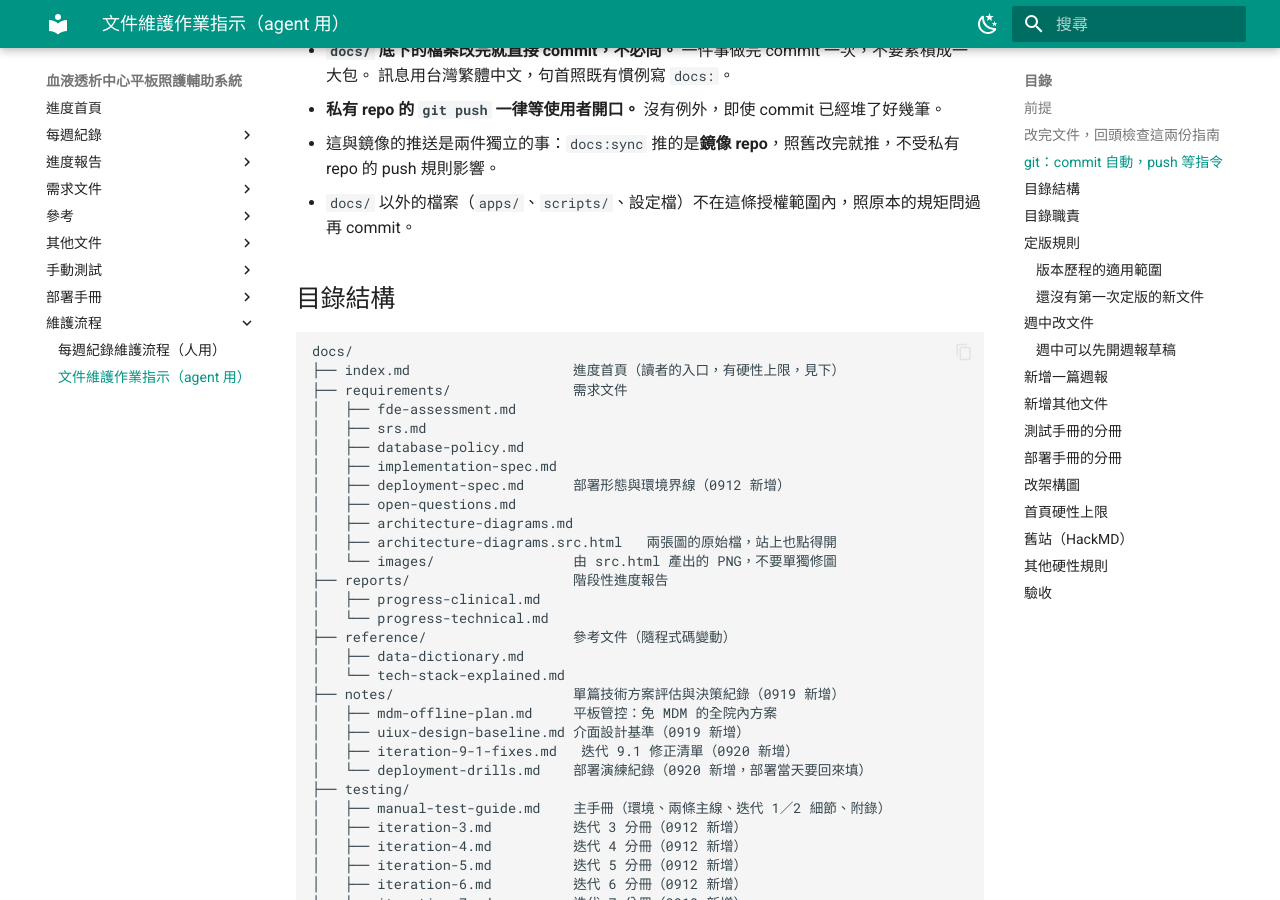
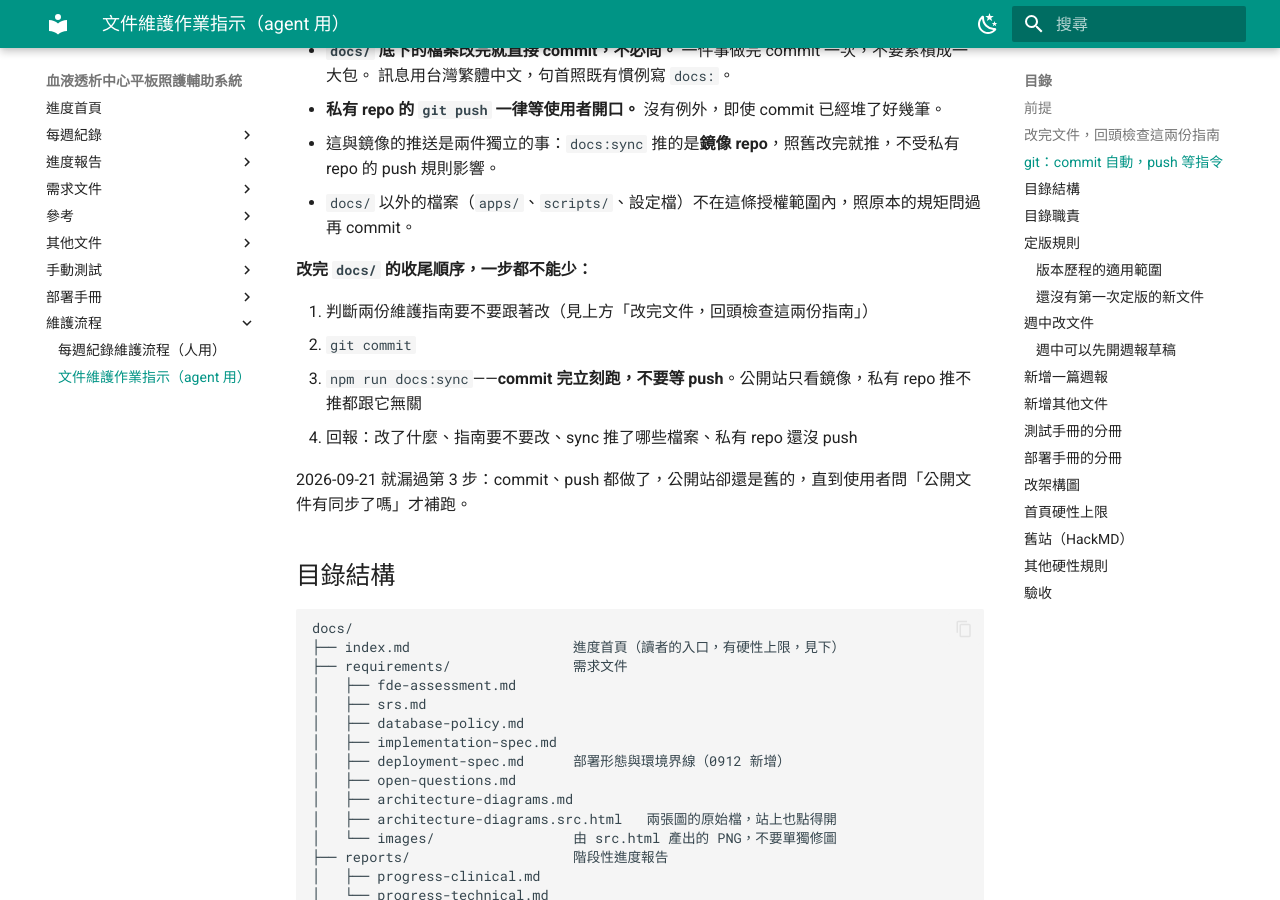
Before and after one commit to 94sh09sh19sh/hd-docs, an MkDocs documentation site: the page built from docs/weekly/AGENT.md, in a window 1280 px wide and 900 px high, scrolled down 1651 px. Built offline with MkDocs 1.6.1 and Material for MkDocs 9.7.7, drawn with Linux system fonts in a browser that asks for light colours; the version menu is left out.

Commit message:
docs: 自私有 repo 同步（2026-09-21）

```diff
--- a/docs/weekly/AGENT.md
+++ b/docs/weekly/AGENT.md
@@ -49,6 +49,15 @@
 - **私有 repo 的 `git push` 一律等使用者開口。** 沒有例外，即使 commit 已經堆了好幾筆。
 - 這與鏡像的推送是兩件獨立的事：`docs:sync` 推的是**鏡像 repo**，照舊改完就推，不受私有 repo 的 push 規則影響。
 - `docs/` 以外的檔案（`apps/`、`scripts/`、設定檔）不在這條授權範圍內，照原本的規矩問過再 commit。
+
+**改完 `docs/` 的收尾順序，一步都不能少：**
+
+1. 判斷兩份維護指南要不要跟著改（見上方「改完文件，回頭檢查這兩份指南」）
+2. `git commit`
+3. `npm run docs:sync`——**commit 完立刻跑，不要等 push**。公開站只看鏡像，私有 repo 推不推都跟它無關
+4. 回報：改了什麼、指南要不要改、sync 推了哪些檔案、私有 repo 還沒 push
+
+2026-09-21 就漏過第 3 步：commit、push 都做了，公開站卻還是舊的，直到使用者問「公開文件有同步了嗎」才補跑。
 
 ## 目錄結構
 
```
Also changed, not shown: docs/weekly/HOWTO.md (+1 -1 lines).
